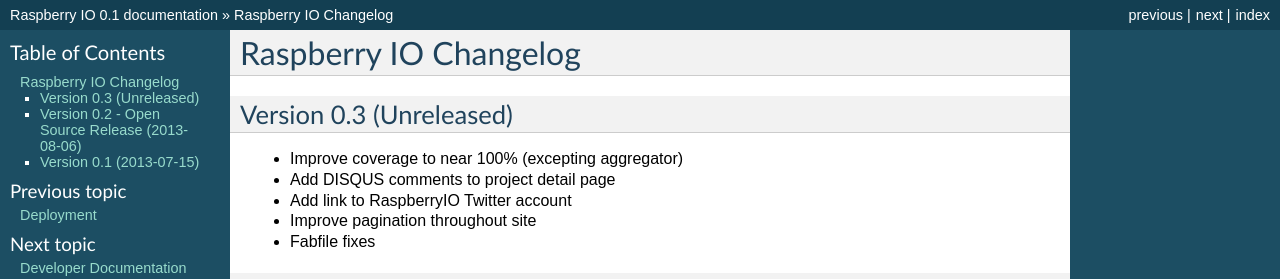
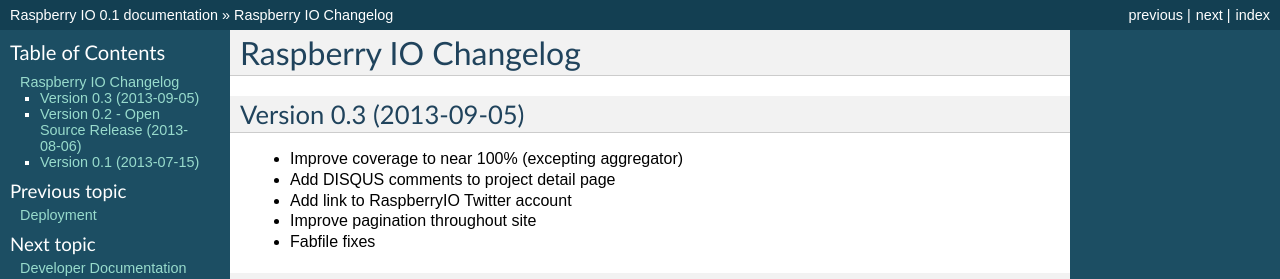
Before and after one commit to python/raspberryio, a Sphinx documentation site: the page built from docs/CHANGELOG.rst, in a window 1280 px wide. Shown: the top 279 px of the page. Built offline with Sphinx 7.4.7, drawn with Linux system fonts in a browser that asks for light colours.

Commit message:
Prepare develop branch for release

```diff
--- a/docs/CHANGELOG.rst
+++ b/docs/CHANGELOG.rst
@@ -1,7 +1,7 @@
 Raspberry IO Changelog
 ======================
 
-Version 0.3 (Unreleased)
+Version 0.3 (2013-09-05)
 ------------------------
 
 * Improve coverage to near 100% (excepting aggregator)
--- a/setup.py
+++ b/setup.py
@@ -2,7 +2,7 @@
 
 setup(
     name='raspberryio',
-    version='0.2',
+    version='0.3',
     packages=['raspberryio', 'raspberryio.aggregator', 'raspberryio.project',
               'raspberryio.qanda', 'raspberryio.search',
               'raspberryio.search_models', 'raspberryio.userprofile'],
```
